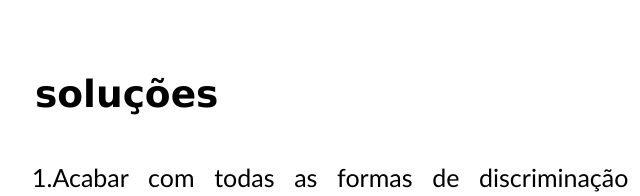
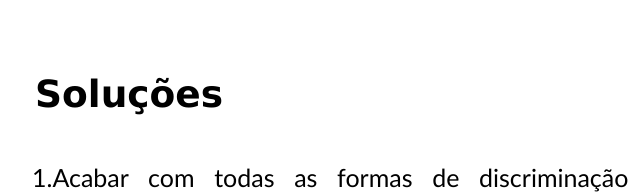
Before and after one commit to laurioliv/laurioliv.github.io, a plain HTML site: page index.html in a window 1280 px wide. Shown: the part 5616-5812 px from the top of the page, 265-905 px from the left. Drawn offline with Linux system fonts and the light colour scheme.

Commit message:
Add files via upload

```diff
--- a/index.html
+++ b/index.html
@@ -125,7 +125,7 @@
 
                 <!-- soluçoes-->
 
-                <h2 id="Soluções"> soluções </h2>
+                <h2 id="Soluções"> Soluções </h2>
 
                 <p>1.Acabar com todas as formas de discriminação contra mulheres e meninas: Isso envolve promover a
                     igualdade de oportunidades e tratamento justo em todas as áreas da vida, incluindo educação, emprego
```
